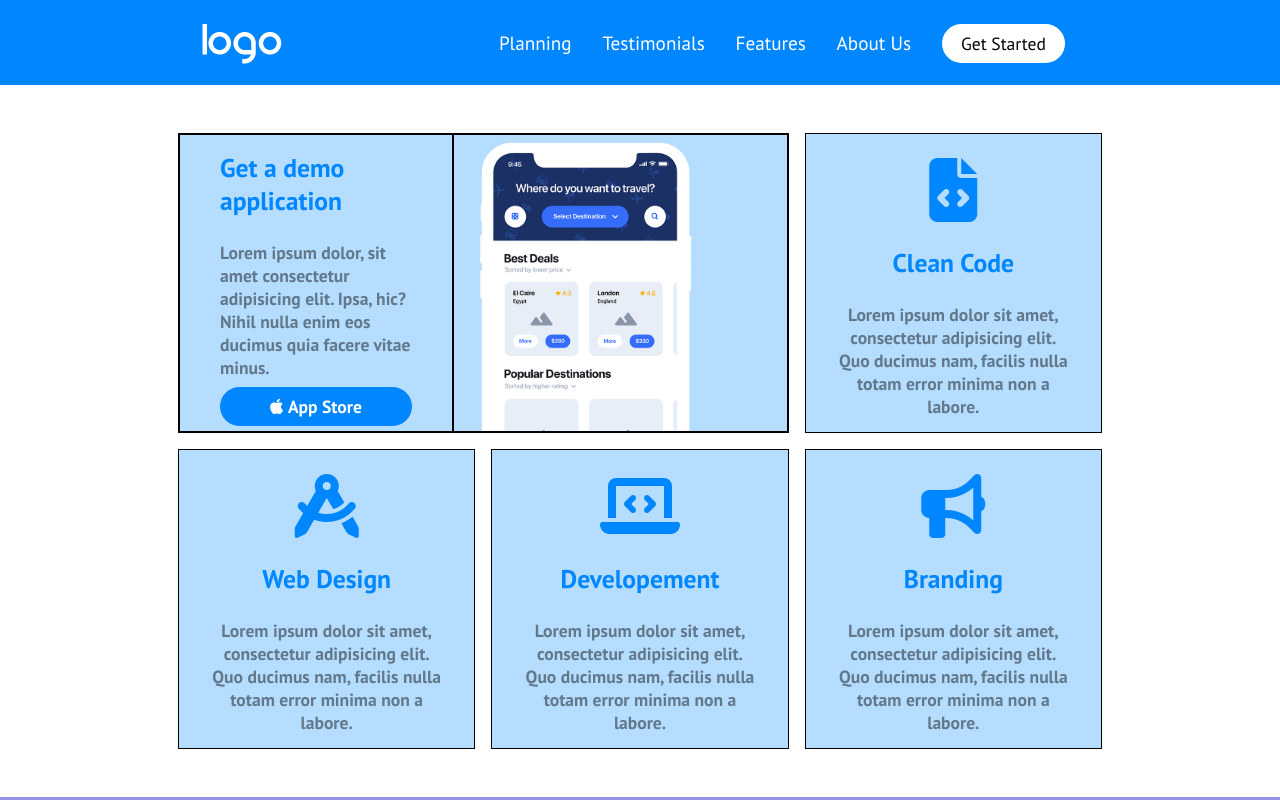
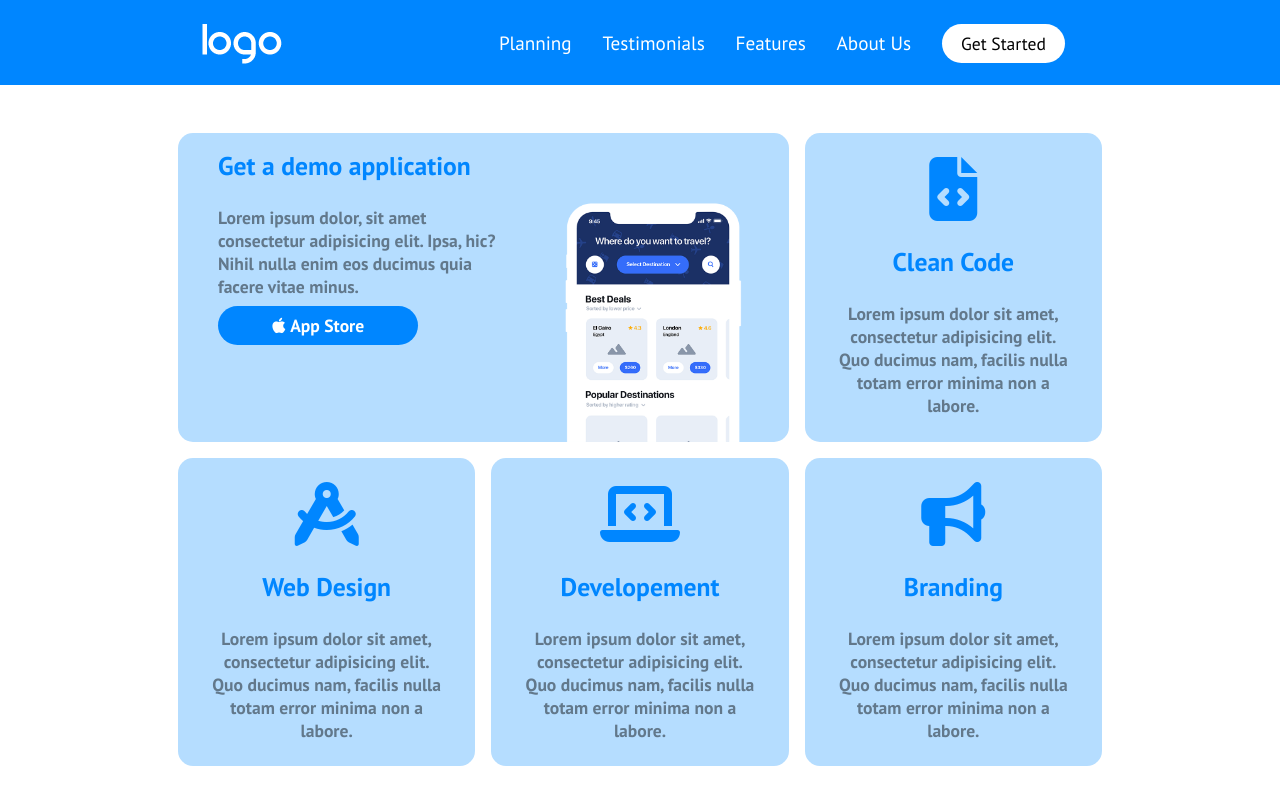
Before and after one commit to GiadaGallitto/htmlcss-responsive-layout, a plain HTML site: page index.html in a window 1280 px wide. Shown: the top 800 px of the page. Drawn offline with Linux system fonts and the light colour scheme.

Commit message:
Fix code demo cards structure for all devices

```diff
--- a/css/style.css
+++ b/css/style.css
@@ -107,14 +107,13 @@ section.down-footer{
     width: 100%;
     /* height: 550px; */
     margin-bottom: 2rem;
-    border: 1px solid black;
+    border-radius: 15px;
     background-color: var(--main-bg-color);
 }
 
 .demo-text{
     width: 100%;
     height: 45%;
-    border: 1px solid black;
     padding: 1rem 2.5rem;
 }
 
@@ -151,14 +150,12 @@ section.down-footer{
 .demo-image{
     width: 100%;
     height: 55%;
-    border: 1px solid black;
 }
 
 .demo-image img{
-    height: 300px;
-    width: 265px;
     display: block;
     margin: 0 auto;
+    width: 80%;
 }
 
 .demo .icon-card{
@@ -252,12 +249,13 @@ section.down-footer{
 
     .demo .card-download{
         width: calc((100% / 3) * 2 - 1rem);
+        overflow: hidden;
     }
 
     .demo-image img{
-        height: 100%;
         display: block;
-        margin-left: 0;
+        margin: 0;
+        width: 50%;
     }
 
     .benefits .card{
@@ -299,31 +297,29 @@ section.down-footer{
         display: block;
     }
 
-    .demo .card{
-        height: 300px;
-    }
-
     .demo .card-download{
         flex-direction: row;
         flex-wrap: nowrap;
     }
 
     .card-download .demo-text{
-        width: 45%;
+        width: 60%;
         height: 100%;
     }
 
     .demo a{
-        width: 100%;
+        width: 70%;
     }
 
     .card-download .demo-image{
-        width: 55%;
+        width: 40%;
         height: 100%;
     }
 
     .demo-image img{
         display: block;
+        width: 90%;
+        margin-top: 4rem;
     }
 
     .plan .container{
--- a/index.html
+++ b/index.html
@@ -77,8 +77,11 @@
 
             <!-- Types of plans offerts -->
             <section class="plan">
-                <div class="cards flex-container container flex-column">
+                <div class="cards flex-container container flex-container">
                     <div class="card card-planning">
+                        <figure>
+
+                        </figure>
                         <img src="" alt="planning example image">
                         <h3>Title</h3>
                         <p>Lorem ipsum dolor sit amet consectetur adipisicing elit. Nesciunt ipsam expedita, eum quidem officiis perferendis?</p>
```
